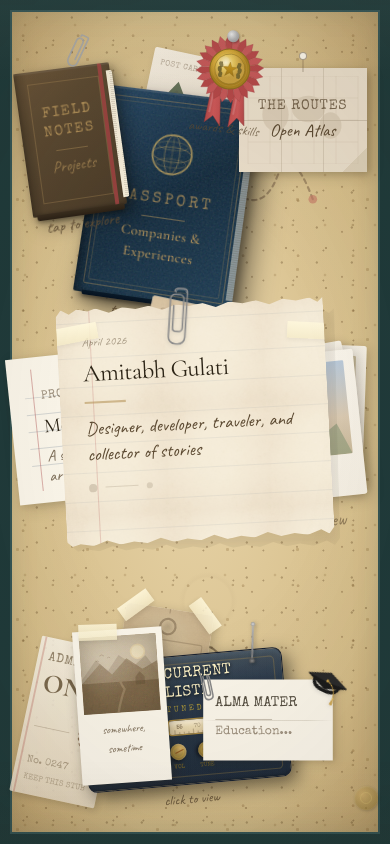
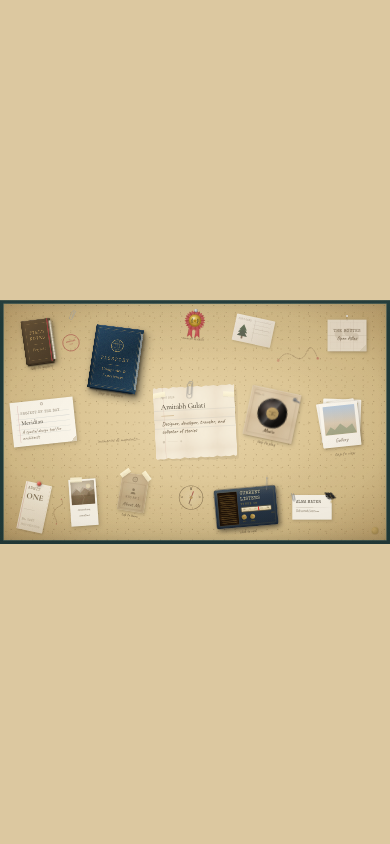
Before and after one commit to amit456218/personal_website_journal, a Next.js app: page / in a window 390 px wide. Built offline with nearby package versions, Linux system fonts and the light colour scheme.

Commit message:
feat: add /resume page and scale-to-fit desk for mobile
Wrap Desk in a fixed 1280x800 canvas and CSS-scale it to fit any
viewport so the layout stays pixel-perfect on phone. Add minimal
/resume route so the alma mater card opens.

```diff
--- a/app/page.tsx
+++ b/app/page.tsx
@@ -1,9 +1,12 @@
 import { Desk } from "@/components/desk"
+import { ScaleToFit } from "@/components/scale-to-fit"
 
 export default function Home() {
   return (
     <main className="relative">
-      <Desk />
+      <ScaleToFit>
+        <Desk />
+      </ScaleToFit>
     </main>
   )
 }
--- /dev/null
+++ b/app/resume/page.tsx
@@ -0,0 +1,15 @@
+import { BackToDesk } from "@/components/back-to-desk"
+
+export default function ResumePage() {
+  return (
+    <main className="relative min-h-screen bg-paper-dark">
+      <BackToDesk />
+      <div className="flex items-center justify-center min-h-screen p-8">
+        <div className="max-w-2xl text-center">
+          <h1 className="font-serif text-4xl text-ink mb-4">Alma Mater</h1>
+          <p className="font-typewriter text-sepia/70">UIUC</p>
+        </div>
+      </div>
+    </main>
+  )
+}
--- a/components/desk.tsx
+++ b/components/desk.tsx
@@ -53,7 +53,7 @@ export function Desk() {
   }, [])
 
   return (
-    <div className="relative h-screen w-full overflow-hidden" style={{ background: "#dcc8a0" }}>
+    <div className="relative h-full w-full overflow-hidden" style={{ background: "#dcc8a0" }}>
       {/*
         ORIGINAL DESK BACKGROUND (called "v1" — the plain paper desk) — uncomment this block and remove the cork block below to revert.
         Also change the outer div back to: className="... bg-paper-dark" (no inline style).
--- /dev/null
+++ b/components/scale-to-fit.tsx
@@ -0,0 +1,50 @@
+"use client"
+
+import { useEffect, useRef, useState } from "react"
+
+interface ScaleToFitProps {
+  designWidth?: number
+  designHeight?: number
+  children: React.ReactNode
+}
+
+export function ScaleToFit({
+  designWidth = 1280,
+  designHeight = 800,
+  children,
+}: ScaleToFitProps) {
+  const [scale, setScale] = useState(1)
+  const wrapperRef = useRef<HTMLDivElement>(null)
+
+  useEffect(() => {
+    const compute = () => {
+      const w = window.innerWidth
+      const h = window.innerHeight
+      const next = Math.min(w / designWidth, h / designHeight, 1)
+      setScale(next)
+    }
+    compute()
+    window.addEventListener("resize", compute)
+    return () => window.removeEventListener("resize", compute)
+  }, [designWidth, designHeight])
+
+  return (
+    <div
+      ref={wrapperRef}
+      className="fixed inset-0 overflow-hidden flex items-center justify-center"
+      style={{ background: "#dcc8a0" }}
+    >
+      <div
+        style={{
+          width: designWidth,
+          height: designHeight,
+          transform: `scale(${scale})`,
+          transformOrigin: "center center",
+          flexShrink: 0,
+        }}
+      >
+        {children}
+      </div>
+    </div>
+  )
+}
```
